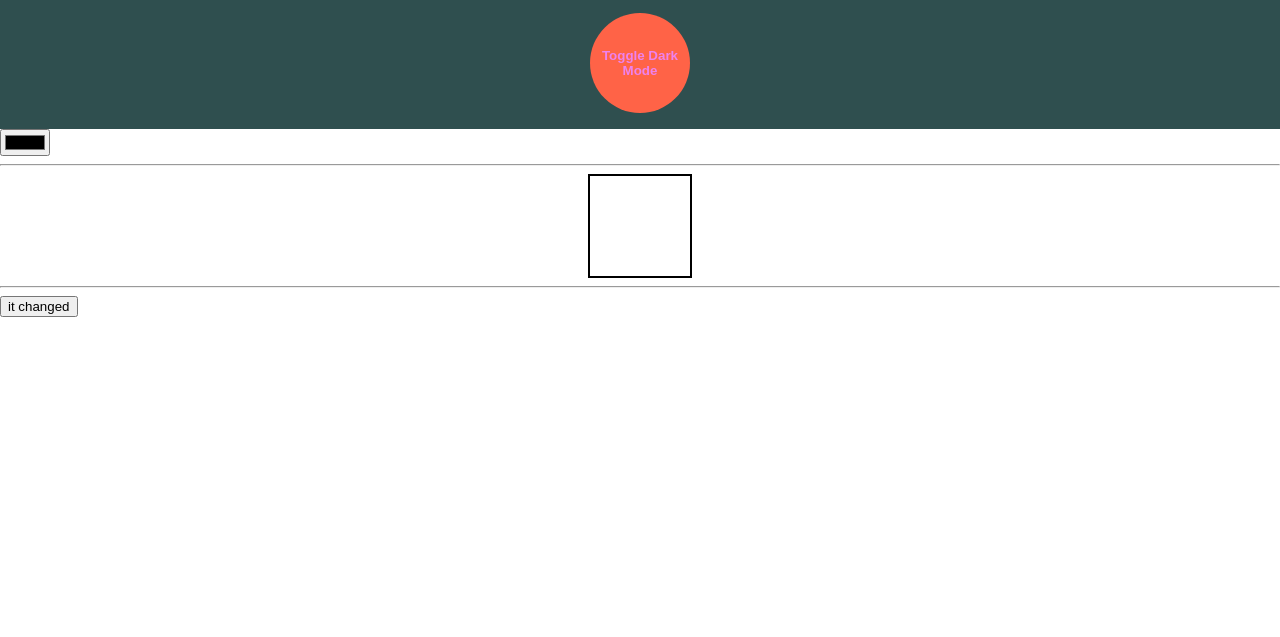
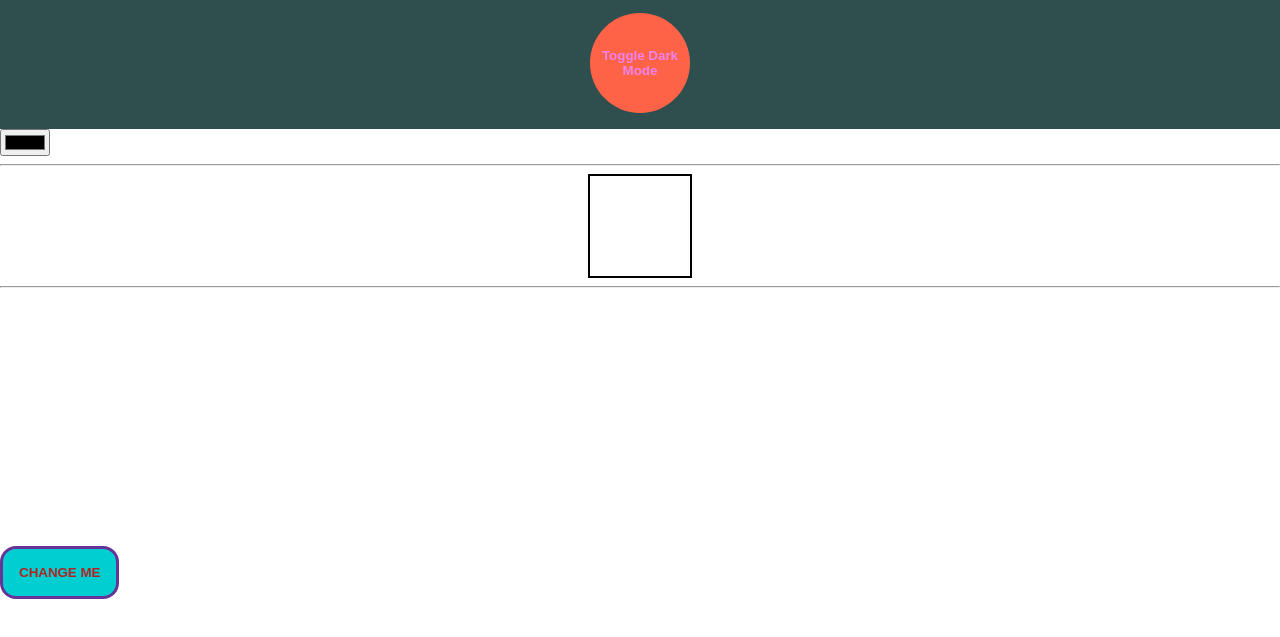
Before and after one commit to gbernales214/js-sandbox, a plain HTML site: page index.html in a window 1280 px wide. Both pictures are taken after a click on the button "Click Me". Shown: the part 135-772 px from the top of the page. Drawn offline with Linux system fonts and the light colour scheme.

Commit message:
Finished teleport button

```diff
--- a/index.html
+++ b/index.html
@@ -25,7 +25,7 @@
             <hr>
 
             <div class="exampleBox">
-                <button type="button" onclick="teleport()" id="runaway">Click Me</button>
+                <button type="button" onmouseover="teleport(250)" id="runaway">Click Me</button>
             </div>
 
         </main>
--- a/script.js
+++ b/script.js
@@ -9,7 +9,22 @@ function toggleDarkMode(){
     content.classList.toggle("dark-mode");
 
 }
-function teleport(){
+function teleport(distance){
     let runaway = document.getElementById("runaway");
-    runaway.innerText = "it changed";
+    console.log(runaway.style.top, "-", runaway.style.left);
+    if(runaway.style.top == 0 && runaway.style.left == 0){
+        runaway.style.top = `${distance}px`;
+    }
+    else if(runaway.style.top == `${distance}px` && runaway.style.left == 0){
+        runaway.style.left = `${distance}px`;
+    }
+    else if(runaway.style.top == `${distance}px` && runaway.style.left == `${distance}px`){
+        runaway.style.top = 0;
+    }
+    else if(runaway.style.top == "0px" && runaway.style.left == `${distance}px`){
+        runaway.style.left = null;
+        runaway.style.top = null;
+    }
+
+    runaway.innerText = "CHANGE ME";
 }
--- a/style.css
+++ b/style.css
@@ -1,6 +1,6 @@
 body, html{
     font-family: Arial, Helvetica, sans-serif;
-    margin: 0;
+    margin: auto;
     padding: 0;
 }
 
@@ -35,6 +35,26 @@ body, html{
     background-color: rebeccapurple;
 }
 
+#runaway {
+    background-color: darkturquoise;
+    color: firebrick;
+    border: 3px solid rebeccapurple;
+    border-radius: 1rem;
+    padding: 1rem;
+    font-weight: bold;
+    outline: none;
+    transition: all .2s, top .2s, left .2s;
+    position: relative;
+    top: 0px;
+    left: 0px;
+}
+#runaway:hover {
+    background-color: royalblue;
+    color: ghostwhite;
+    font-weight: bold;
+    outline: none;
+}
+
 .dark-mode{
     color: white !important;
     background-color: darkslategray !important;
```
